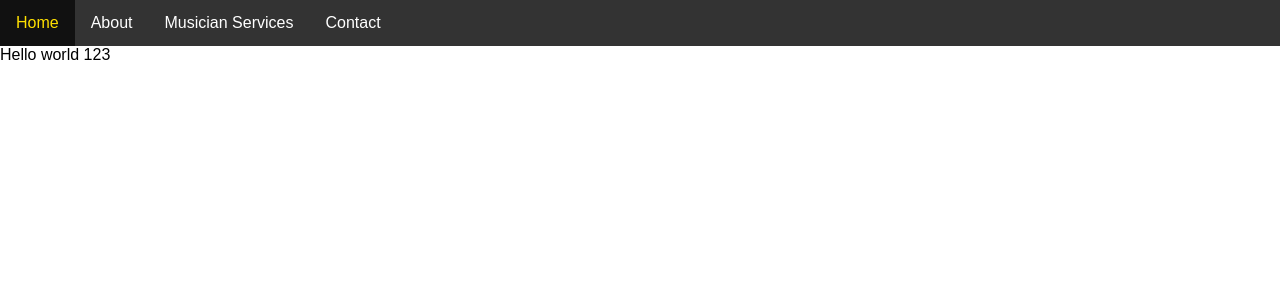
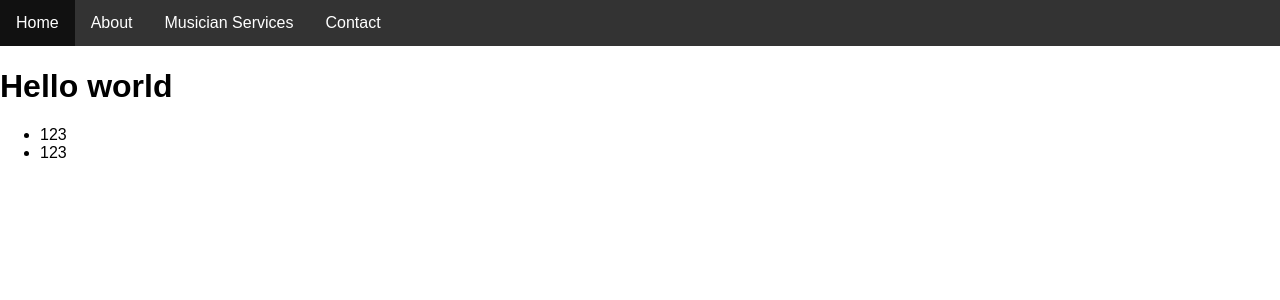
Before and after one commit to dfcreative/thirdstarstudios, a Jekyll site: the page built from index.html, in a window 1280 px wide. Shown: the top 300 px of the page. Built offline with Jekyll 4.4.1, drawn with Linux system fonts in a browser that asks for light colours.

```diff
--- a/assets/index.css
+++ b/assets/index.css
@@ -5,7 +5,8 @@ a.active {
   color: #FFE000;
 }
 
-ul {
+
+.menu ul {
     list-style-type: none;
     margin: 0;
     padding: 0;
@@ -13,11 +14,11 @@ ul {
     background-color: #333;
 }
 
-li {
+.menu li {
     float: left;
 }
 
-li a {
+.menu li a {
     display: block;
     color: white;
     text-align: center;
@@ -25,6 +26,6 @@ li a {
     text-decoration: none;
 }
 
-li a:hover {
+.menu li a:hover {
     background-color: #111;
 }
--- a/index.html
+++ b/index.html
@@ -10,12 +10,12 @@ lang: en
 
 
 {% for page in site.pages %}
-	{% if page.ref == 'services-music' %}{{ page.content }}{% endif %}
-	{% if page.ref == 'services-multimedia' %}{{ page.content }}{% endif %}
-	{% if page.ref == 'services-commercial' %}{{ page.content }}{% endif %}
-	{% if page.ref == 'equipment' %}{{ page.content }}{% endif %}
-	{% if page.ref == 'about' %}{{ page.content }}{% endif %}
-	{% if page.ref == 'contact' %}{{ page.content }}{% endif %}
+	{% if page.ref == 'services-music' %}{{ page.content | markdownify  }}{% endif %}
+	{% if page.ref == 'services-multimedia' %}{{ page.content | markdownify }}{% endif %}
+	{% if page.ref == 'services-commercial' %}{{ page.content | markdownify }}{% endif %}
+	{% if page.ref == 'equipment' %}{{ page.content | markdownify }}{% endif %}
+	{% if page.ref == 'about' %}{{ page.content | markdownify }}{% endif %}
+	{% if page.ref == 'contact' %}{{ page.content | markdownify }}{% endif %}
 {% endfor %}
 
 <!--
--- a/services-music.html
+++ b/services-music.md
@@ -3,5 +3,7 @@ layout: none
 ref: services-music
 ---
 
-Hello world
-123
+# Hello world
+
+* 123
+* 123
```
